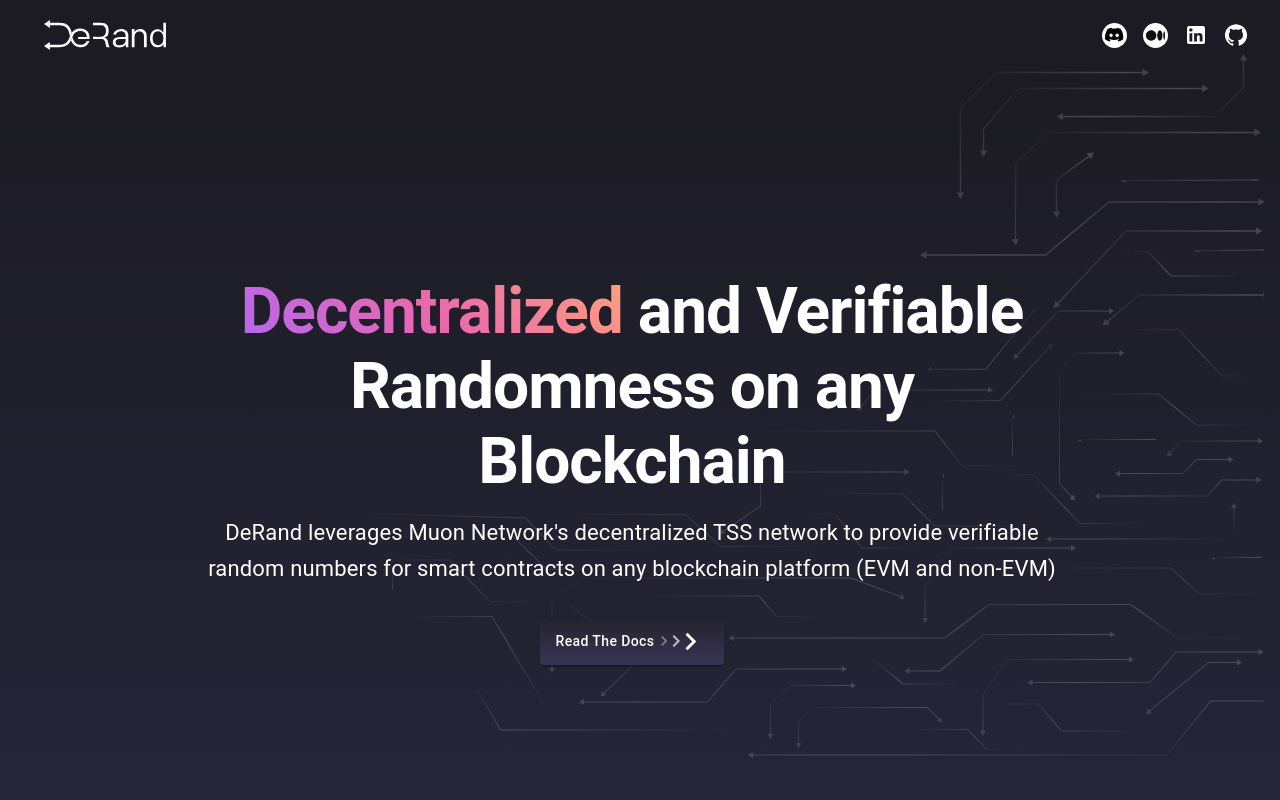
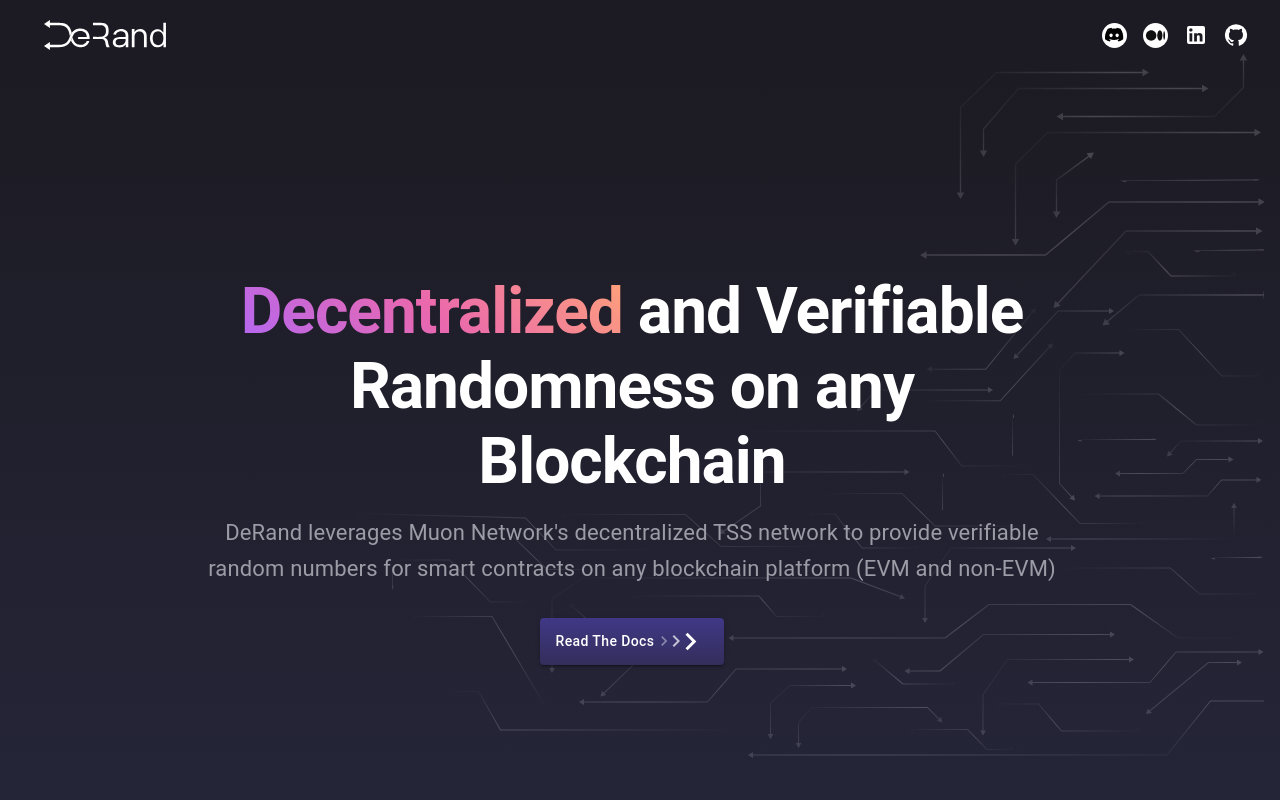
Before and after one commit to derand-protocol/derand-ui, a React (Create React App) app: page / in a window 1280 px wide. Shown: the top 800 px of the page. Built offline with nearby package versions, Linux system fonts and the light colour scheme.

Commit message:
update color of button

```diff
--- a/src/components/MainPage/Editor.js
+++ b/src/components/MainPage/Editor.js
@@ -35,7 +35,7 @@
         variant="contained"
         color="primary"
         sx={{
-          backgroundImage: 'linear-gradient(180deg, #24232B, #393457)',
+          backgroundImage: 'linear-gradient(#403886, #332E5B)',
           color: 'white',
           textTransform: 'none',
           '& .MuiButton-label': {
--- a/src/components/MainPage/mainContent.js
+++ b/src/components/MainPage/mainContent.js
@@ -34,7 +34,7 @@
             fontWeight: 'normal',
             fontSize: { xs: '1rem', sm: '1.2rem',md: '1.375rem' }, // Responsive font size
             textAlign: 'center',
-            color: 'white',
+            color: '#9C9CA7',
           }}
         >
           DeRand leverages Muon Network's decentralized TSS network
@@ -42,12 +42,23 @@
           on any blockchain platform (EVM and non-EVM)
         </Typography>
         <Box sx={{ mt: { xs: 2, md: 4 }, textAlign: 'center' }}> {/* Responsive margin top */}
-          <Button variant="contained" sx={{ backgroundImage: 'linear-gradient(180deg, #24232B, #393457)', color: 'white', textTransform: 'none' }}>
-            Read The Docs{" "}
-            <KeyboardArrowRightIcon fontSize="small" style={{ color: '#81808B', marginRight: '-10px' }} />
-            <KeyboardArrowRightIcon fontSize="medium" style={{ color: '#BFBEC5', marginRight: '-15px' }} />
-            <KeyboardArrowRightIcon fontSize="large" style={{ color: 'white' }} />
-          </Button>
+        <Button
+          variant="contained"
+          sx={{
+            backgroundImage: 'linear-gradient(#403886, #332E5B)',
+            color: 'white',
+            textTransform: 'none',
+            //boxShadow: '0px 4px 10px rgba(0, 0, 0, 0.5)', // Subtle shadow effect
+            ':hover': {
+              backgroundImage: 'linear-gradient(45deg, #332E5B, #403886)', // Slightly different gradient on hover
+            }
+          }}
+        >
+          Read The Docs{" "}
+          <KeyboardArrowRightIcon fontSize="small" style={{ color: '#8885AA', marginRight: '-10px' }} />
+          <KeyboardArrowRightIcon fontSize="medium" style={{ color: '#C3C1D4', marginRight: '-15px' }} />
+          <KeyboardArrowRightIcon fontSize="large" style={{ color: 'white' }} />
+        </Button>
         </Box>
       </Grid>
     </Grid>
```
